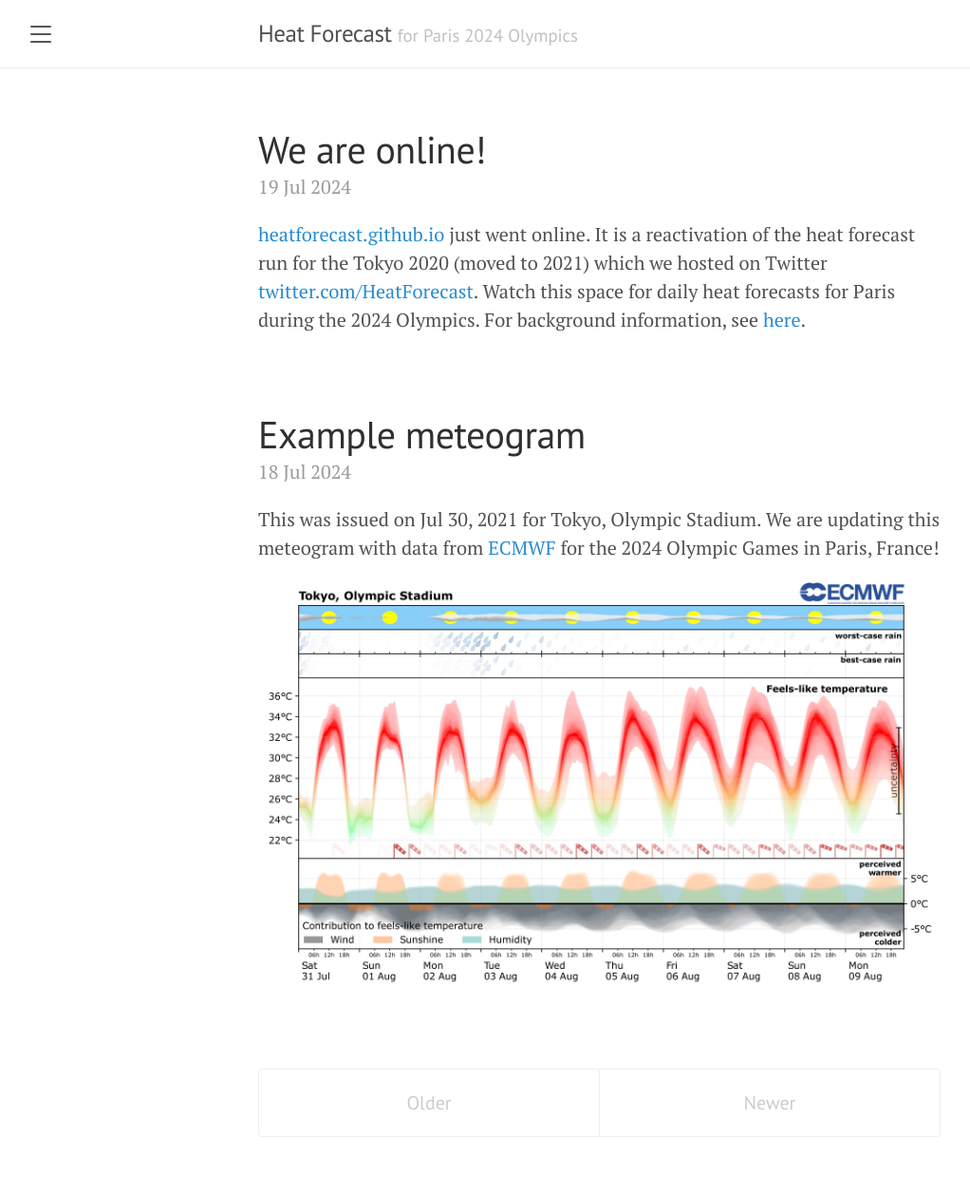
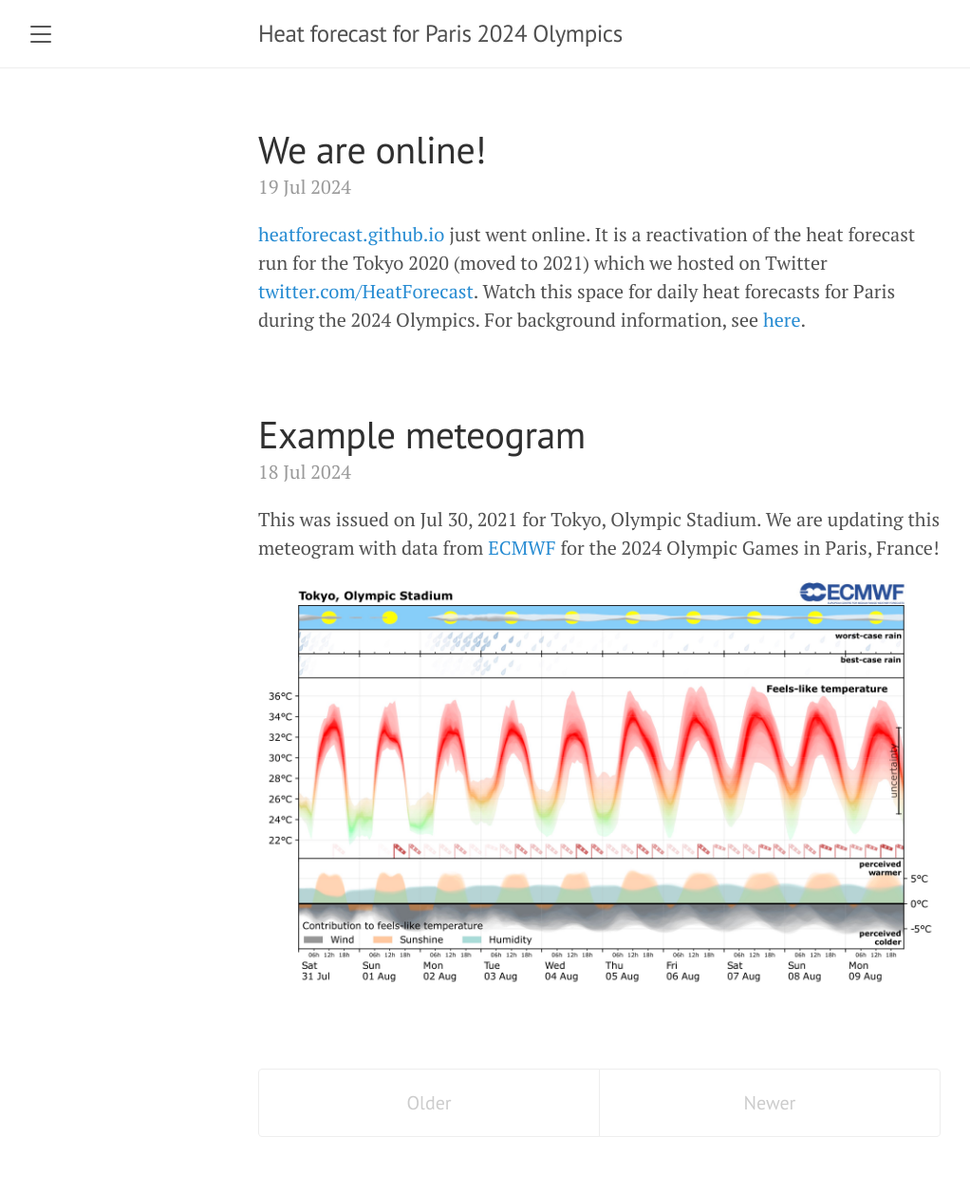
Before and after one commit to heatforecast/heatforecast.github.io, a Jekyll site: the page built from index.html, in a window 1280 px wide. Shown: the whole page at 95% size, without its empty margins (8-1030 px from the left). Built offline with Jekyll 4.4.1, drawn with Linux system fonts in a browser that asks for light colours; the list of posts is cut into pages by our own code.

```diff
--- a/_config.yml
+++ b/_config.yml
@@ -1,6 +1,6 @@
 # Setup
-title:               Heat Forecast
-tagline:             'for Paris 2024 Olympics'
+title:               Heat forecast for Paris 2024 Olympics
+tagline:             ''
 description:         'A heat forecast for the Paris 2024 Olympics based on feels-like temperatures by ECMWF, run by Milan Klöwer.'
 url:                 http://heatforecast.github.io
 baseurl:             ''
```
